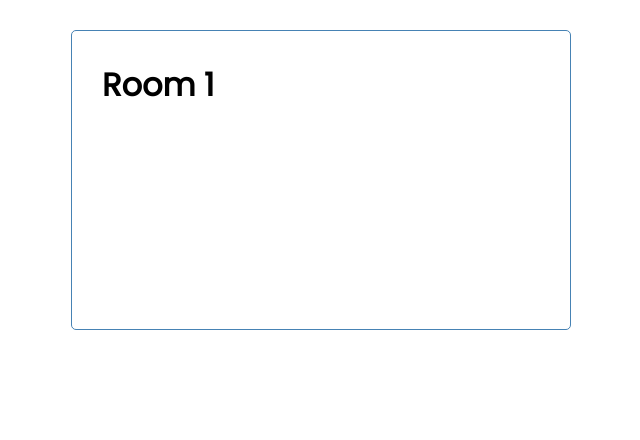
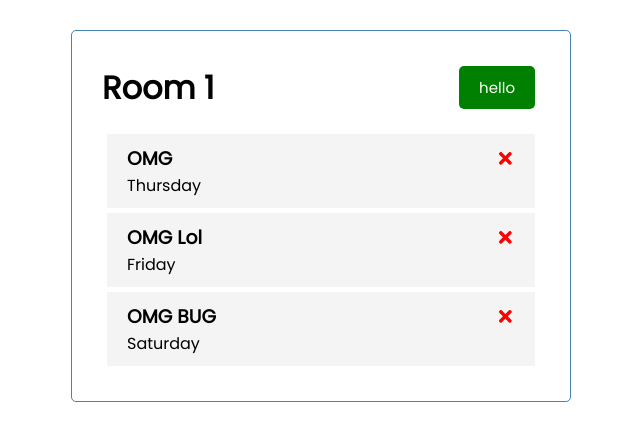
Before and after one commit to tzuralmog/my-app, a React (Create React App) app: page / in a window 1280 px wide. Shown: the top 440 px of the page, without its empty margins (319-959 px from the left). Built offline with nearby package versions, Linux system fonts and the light colour scheme.

Commit message:
Added tasks: tutuoial

```diff
--- a/package.json
+++ b/package.json
@@ -8,6 +8,7 @@
     "@testing-library/user-event": "^12.8.3",
     "react": "^17.0.2",
     "react-dom": "^17.0.2",
+    "react-icons": "^4.3.1",
     "react-scripts": "4.0.3",
     "web-vitals": "^1.1.2"
   },
--- a/src/App.js
+++ b/src/App.js
@@ -1,13 +1,41 @@
 import Header from "./components/Header";
+import Tasks from './components/Tasks'
+import { useState} from 'react'
+import Task from "./components/Task";
+
 
 function App() {
-  const name = "brad"
+  const [tasks, setTasks] = useState([{
+    text: "OMG",
+    id:0,
+    remider:false,
+    day:"Thursday",
+},{
+    text: "OMG Lol",
+    id:1,
+    remider:false,
+    day:"Friday",
+},{
+    text: "OMG BUG",
+    id:2,
+    remider:true,
+    day:"Saturday",
+},])
+
+// delete task
+const deleteTask = (id) => {
+  // console.log("delete ", id)
+  setTasks( tasks.filter((task) => task.id !== id))
+}
+
 
   return (
     <div className="container">
       {/* <h1>Testing auto resolve</h1>
       <h2> Hello {name}</h2> */}
       <Header title="Room 1"/>
+      { tasks.length > 0 ? <Tasks tasks = {tasks}  onDelete = {deleteTask} /> : "No Tasks to show"}
+
     </div>
   );
 }
--- /dev/null
+++ b/src/components/Button.js
@@ -0,0 +1,29 @@
+import PropTypes from 'prop-types'
+
+const Button = ({color,text, onClick}) => {
+    // const onClick = (e)=> {
+    //     console.log(e)
+    // }
+
+    return(
+    <button
+    onClick = {onClick}
+    style = {{backgroundColor: color}}
+    className = 'btn'>
+        {text}
+    </button>
+    )
+}
+
+Button.defaultProps = {
+    color: 'steelblue'
+}
+
+Button.propTypes = {
+    text: PropTypes.string,
+    color: PropTypes.string,
+    onClick: PropTypes.func,
+
+}
+
+export default Button
--- a/src/components/Header.js
+++ b/src/components/Header.js
@@ -1,10 +1,14 @@
 import PropTypes from 'prop-types'
-
+import Button from './Button'
 
 const Header = ({title}) => {
+    const onClick = ()=> {
+        console.log("click")
+    }
     return (
-        <header>
+        <header className = 'header'>
             <h1 >{title}</h1>
+            <Button color ='green' text = 'hello' onClick= {onClick}/>
         </header>
     )
 }
--- /dev/null
+++ b/src/components/Task.js
@@ -0,0 +1,13 @@
+import {FaTimes} from 'react-icons/fa'
+
+const Task = ({task, onDelete}) => {
+    return (
+        <div className= "task">
+            <h3>{task.text} <FaTimes  style = {{ color: 'red', cursor: 'pointer'}} onClick= {() => onDelete(task.id)}
+            /></h3>
+            <p>{task.day}</p>
+        </div>
+    )
+}
+
+export default Task
--- /dev/null
+++ b/src/components/Tasks.js
@@ -0,0 +1,14 @@
+import Task from './Task'
+
+const Tasks = ({tasks, onDelete}) => {
+
+    return (
+        <>
+            {tasks.map((task) => (
+            <Task key = {task.id} task = {task} onDelete = {onDelete} />
+            )  )}
+        </>
+    )
+}
+
+export default Tasks
```
Also changed, not shown: 1 other file (tests, documents, lock files or other folders).
